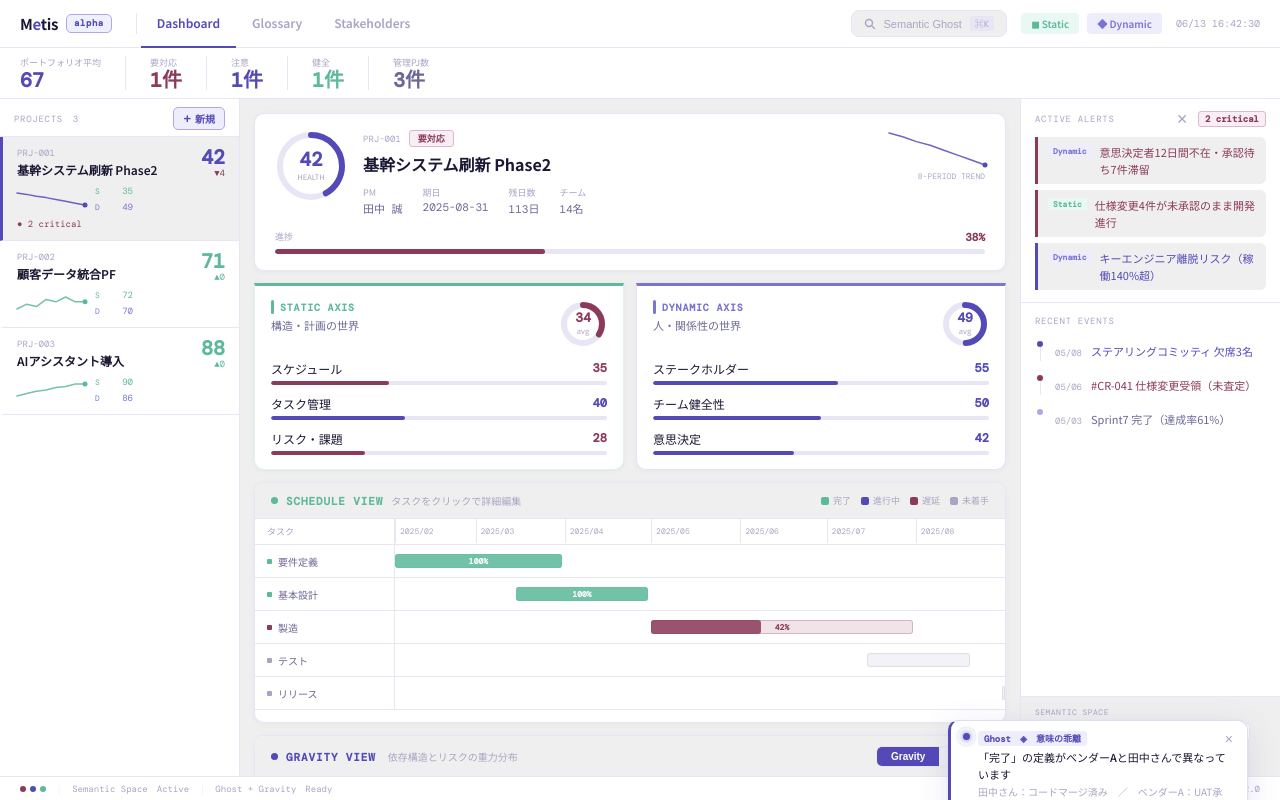
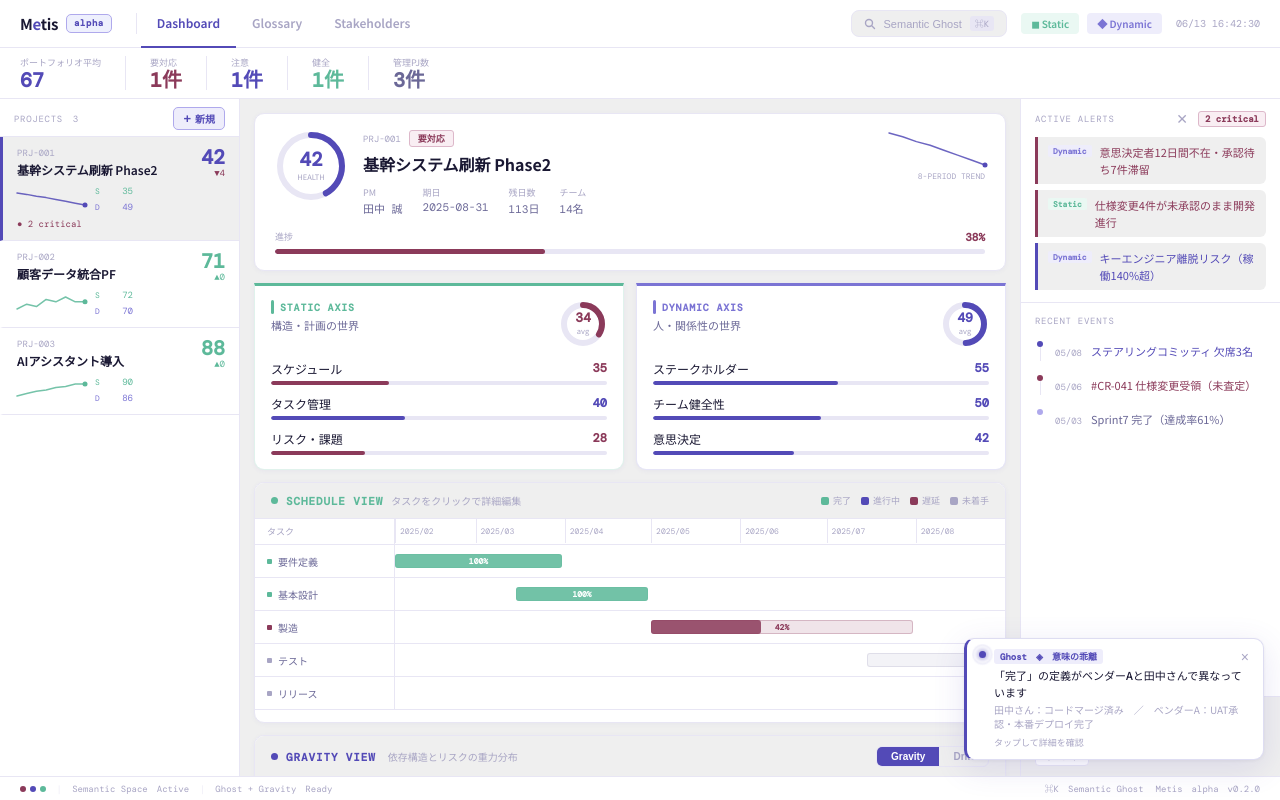
Before and after one commit to CrossWares/metis-demo, a React (Vite) app: page / in a window 1280 px wide. Both pictures are taken after a click on the element "Dashboard". Built offline with nearby package versions, Linux system fonts and the light colour scheme; a web font is replaced by a local one.

Commit message:
Update App.jsx

```diff
--- a/src/App.jsx
+++ b/src/App.jsx
@@ -1986,7 +1986,7 @@ function GhostPulse({ pulse, onDismiss, onExpand }) {
 
   return (
     <div style={{
-      position: "fixed", right: 16, zIndex: 300,
+      position: "relative", zIndex: 300,
       width: 300,
       background: C.bgCard,
       border: `1px solid ${s.color}30`,
@@ -2584,7 +2584,7 @@ export default function App() {
       <CreateProjectModal visible={createOpen} onClose={() => setCreateOpen(false)} onCreated={handleCreated} nextCode={nextCode} />
 
       {/* Ghost スライドイン通知スタック */}
-      <div style={{ position: "fixed", right: 16, bottom: 80, zIndex: 299, display: "flex", flexDirection: "column-reverse", gap: 10, pointerEvents: "none" }}>
+      <div style={{ position: "fixed", right: 16, bottom: 40, zIndex: 299, display: "flex", flexDirection: "column-reverse", gap: 10, pointerEvents: "none", maxHeight: "calc(100vh - 100px)", overflow: "visible" }}>
         {ghostPulses.map((pulse, i) => (
           <div key={pulse.id} style={{ pointerEvents: "auto", transform: `translateY(${i * -4}px)` }}>
             <GhostPulse
```
